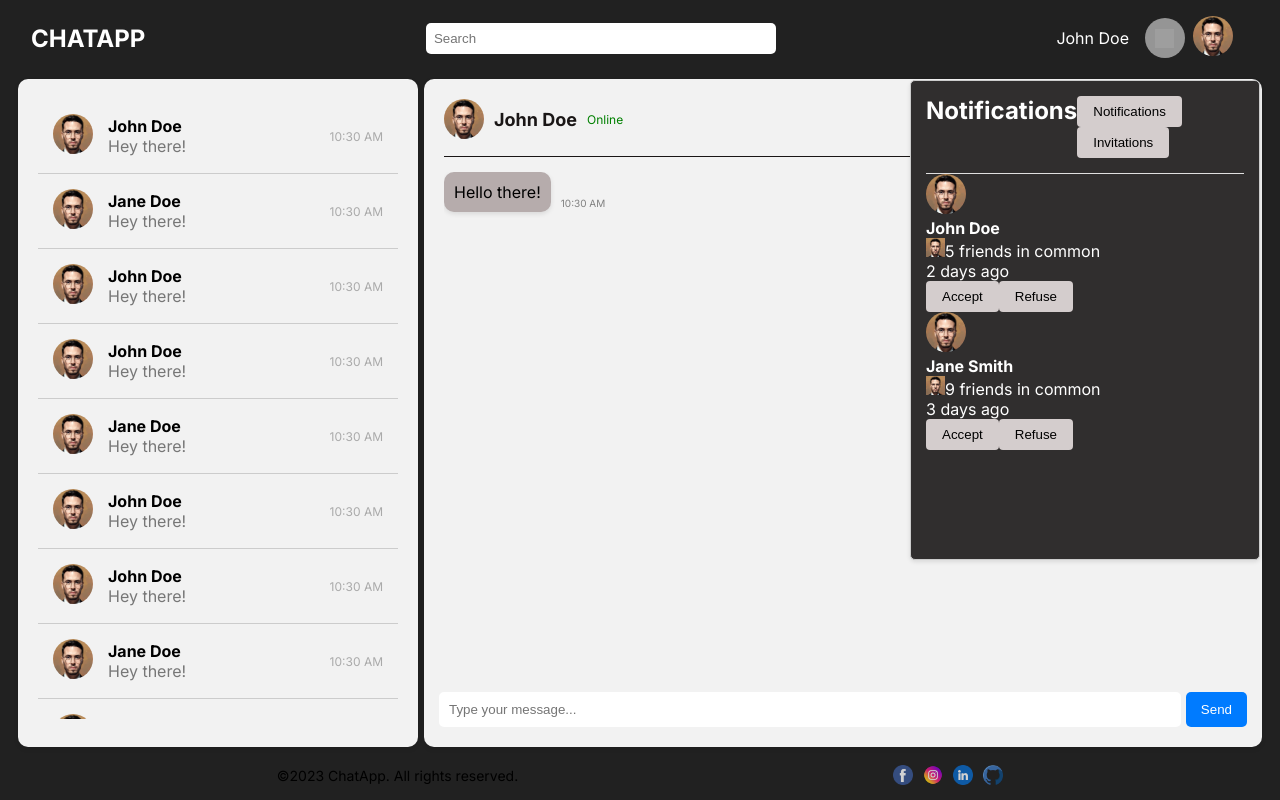
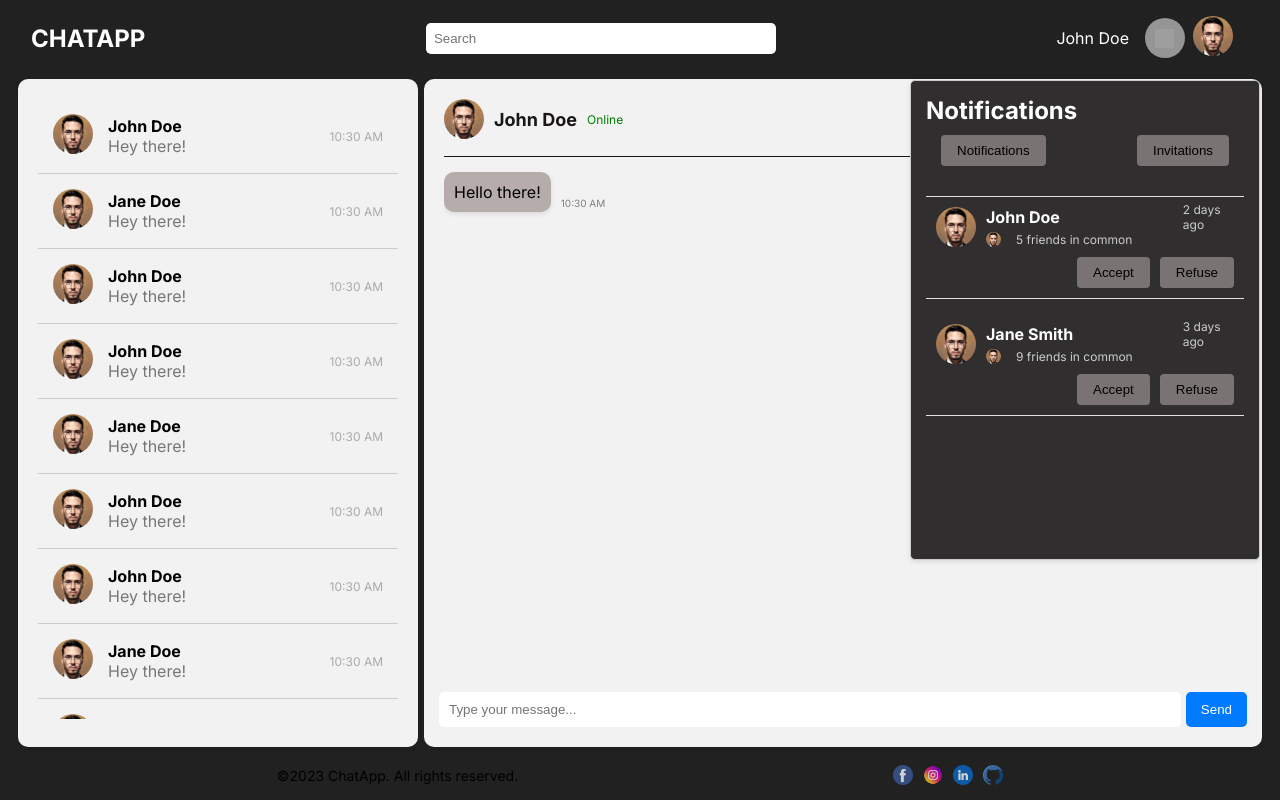
Before and after one commit to ZakariaeELHAJRI/NextJS-ChatApp, a Next.js app: page / in a window 1280 px wide. Both pictures are taken after a click on the element 1164 px from the left and 38 px from the top of the page. Built offline with nearby package versions, Linux system fonts and the light colour scheme; grey boxes are pictures that could not be loaded.

Commit message:
add style for invitation component

```diff
--- a/src/components/NotificationItem/notificationItem.module.css
+++ b/src/components/NotificationItem/notificationItem.module.css
@@ -11,6 +11,7 @@
     width: 350px;
     height: 60%;
 }
+
 .notification-list {
     padding: 15px;
     overflow-y: scroll;
@@ -19,7 +20,8 @@
 
 .notification-header {
     display: flex;
-      padding:0 0 15px;
+    flex-direction: column;
+    padding: 0 0 15px;
     border-bottom: 1px solid #e0e0e0;
 }
 
@@ -37,7 +39,12 @@
     border-radius: 50%;
     margin-right: 10px;
 }
-
+.commonImage {
+    width: 15px !important;
+    height: 15px !important;
+    border-radius: 50%;
+    margin-right: 10px;
+}
 
 .notification-item p {
     margin: 0;
@@ -45,11 +52,14 @@
     color: #dfdfdf;
     line-height: 1.3;
 }
+
 .notification-item p strong {
     font-weight: bold;
 }
+
 .notification-modal button {
-    background-color: #d4cdcd;
+margin-top: 10px;
+    background-color: #7a7373;
     border: none;
     padding: 8px 16px;
     border-radius: 4px;
@@ -59,3 +69,84 @@
 .notification-modal button:hover {
     background-color: #ddd;
 }
+
+.tab-buttons {
+    display: flex;
+    justify-content: space-between;
+    padding: 0 15px;
+    margin-bottom: 15px;
+}
+/* Corresponding styles */
+.invitation {
+    display: flex;
+    flex-direction: column;
+    justify-content: space-between;
+    align-items: center;
+    margin-bottom: 15px;
+    padding: 10px;
+    border-bottom: 1px solid #e0e0e0;
+  }
+
+  .invitation-item {
+    display: flex;
+
+    width: 100%;
+    align-items: center;
+  }
+
+  .userImage {
+    width: 40px !important;
+    height: 40px !important;
+    border-radius: 50%;
+    margin-right: 10px;
+  }
+
+  .invitationContent {
+    display: flex;
+    justify-content: space-between;
+
+    flex-direction: column;
+    width: 100%;
+  }
+
+  .commonFriends {
+    display: flex;
+    align-items: center;
+    margin-top: 5px;
+    color: #ccc;
+    font-size: 12px;
+  }
+
+  .commonFriends span {
+    margin-left: 5px;
+  }
+
+  .invitation-buttons {
+    display: flex;
+    width: 100%;
+    justify-content: flex-end;
+    align-items: center;
+    gap: 10px;
+  }
+
+  .daysAgo {
+    margin-top: -20px;
+
+    color: #ccc;
+    font-size: 12px;
+    margin-right: 10px;
+  }
+
+  .acceptButton,
+  .refuseButton {
+    background-color: #d4cdcd;
+    border: none;
+    padding: 8px 16px;
+    border-radius: 4px;
+    cursor: pointer;
+  }
+
+  .acceptButton:hover,
+  .refuseButton:hover {
+    background-color: #ddd;
+  }
```
Lines whose indentation alone changed are shown as unchanged.
